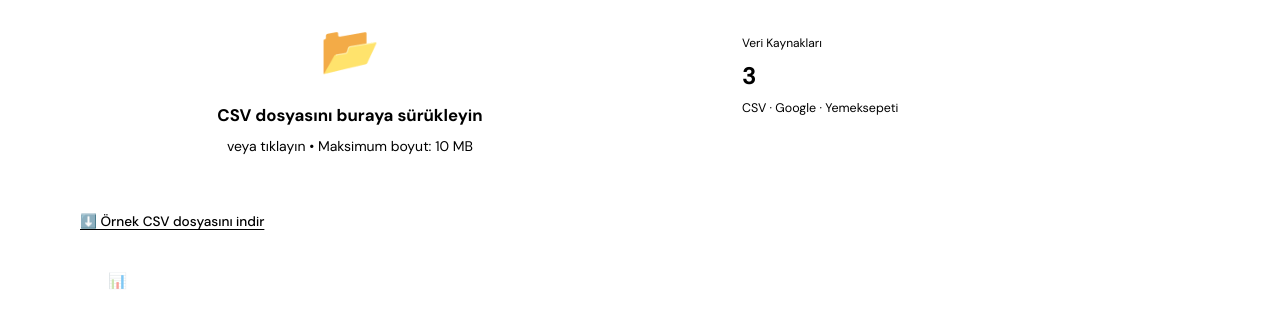
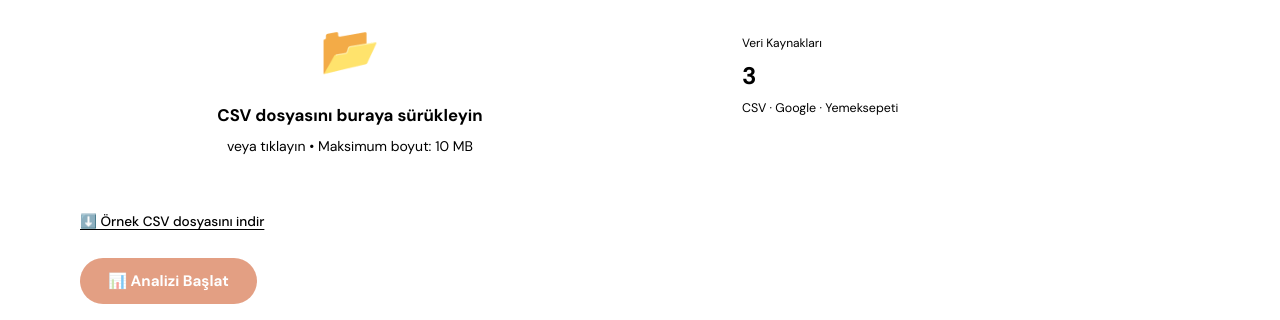
Before and after one commit to AysegulKlc/BA-Restaurant-Review-Analysis, a plain HTML site: page index.html in a window 1280 px wide. Shown: the part 480-800 px from the top of the page. Drawn offline with nearby package versions, Linux system fonts and the light colour scheme; no server answers; a web font is replaced by a local one.

Commit message:
analiz butonu goruntu duzeltmesi

```diff
--- a/index.html
+++ b/index.html
@@ -177,8 +177,8 @@
 
       <!-- ── Analiz Butonu (tüm paneller için ortak) ── -->
       <div style="margin-top: 24px;">
-        <button class="btn btn--primary" id="analyzeBtn" disabled>
-          📊 Analizi Başlat
+        <button class="btn btn--primary" id="analyzeBtn" disabled style="background:#c8410a;color:#fff;opacity:0.5;">
+  📊 Analizi Başlat
         </button>
       </div>
 
```
